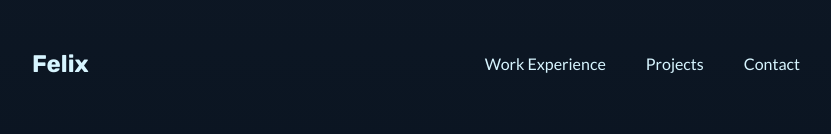
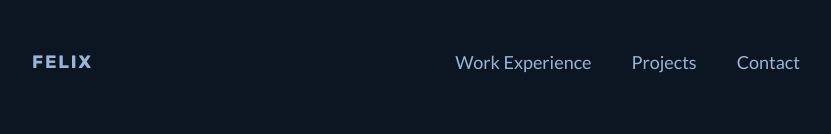
Before and after one commit to FelixAlexK/portfolio_2024, a Vue app: page / in a window 1280 px wide. Shown: the top 134 px of the page, without its empty margins (224-1055 px from the left). Built offline with nearby package versions, Linux system fonts and the light colour scheme.

Commit message:
fix: update header structure for improved semantics and consistency

```diff
--- a/src/components/nav-component.vue
+++ b/src/components/nav-component.vue
@@ -13,13 +13,13 @@ function toggleMenu() {
 <template>
   <nav class="pt-20 pb-40 w-full">
     <div class="flex items-center justify-between">
-      <h3 class="text-2xl font-bold font-rubik">
+      <a href="/" class="text-lg dark:hover:text-text uppercase dark:text-text-muted tracking-widest font-bold font-rubik">
         Felix
-      </h3>
-      <div class="space-x-40 text-base font-lato hidden md:block">
-        <a class="hover:text-text-muted" href="#work-experience">Work Experience</a>
-        <a class="hover:text-text-muted" href="#projects">Projects</a>
-        <a class="hover:text-text-muted" href="#contact">Contact</a>
+      </a>
+      <div class="space-x-40 text-lg font-lato  hidden md:block dark:text-text-muted">
+        <a class="dark:hover:text-text" href="#work-experience">Work Experience</a>
+        <a class="dark:hover:text-text" href="#projects">Projects</a>
+        <a class="dark:hover:text-text" href="#contact">Contact</a>
       </div>
       <Menu class="size-28 md:hidden" @click="toggleMenu" />
     </div>
```
